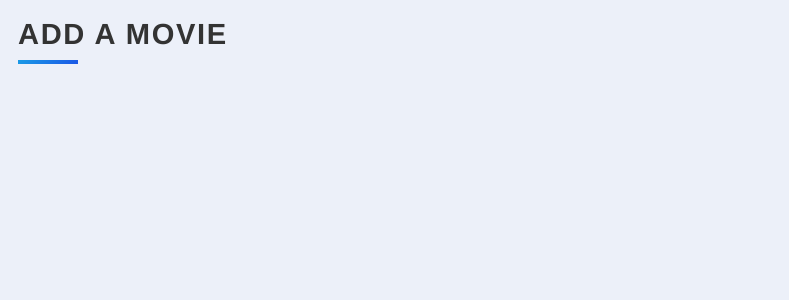
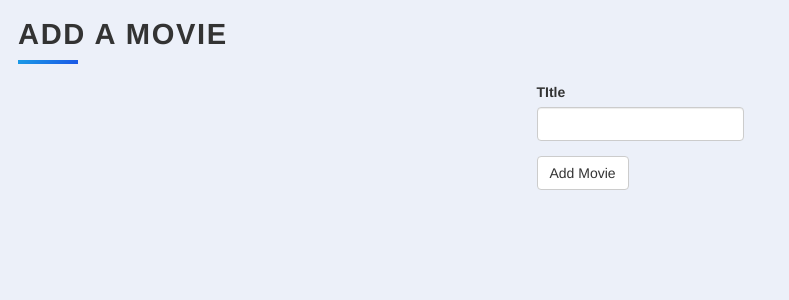
Before and after one commit to sadhwaniabhi/Top_10_Movie_List_Project, a Flask app: template templates/add.html in a window 1280 px wide. Shown: the top 300 px of the page, without its empty margins (0-789 px from the left). Run offline with Flask 2, Linux system fonts and the light colour scheme; the template is opened without the code that fills it: values that come from a table or form of the project are taken from there, others are empty; some libraries are stand-ins or nearby versions.

Commit message:
Add Movie function - takes movie name from user and fetches all the movies to user with that name from which user can select
Made changes in add and select html files

```diff
--- a/main.py
+++ b/main.py
@@ -11,7 +11,7 @@ app.config['SECRET_KEY'] = '8BYkEfBA6O6donzWlSihBXox7C0sKR6b'
 Bootstrap(app)
 app.config['SQLALCHEMY_DATABASE_URI'] = 'sqlite:///movie_list.db'
 app.config["SQLALCHEMY_TRACK_MODIFICATIONS"] = False
-
+TMDB_API = 'a6bd05b932640e4537e5c724db8a1eaa'
 db = SQLAlchemy(app)
 
 
@@ -22,7 +22,7 @@ class Movies(db.Model):
     year = db.Column(db.Integer, nullable=False)
     description = db.Column(db.String(500), nullable=False)
     rating = db.Column(db.Float, nullable=False)
-    ranking = db.Column(db.Integer, nullable=False)
+    ranking = db.Column(db.Integer, nullable=True)
     review = db.Column(db.String(300), nullable=False)
     img_url = db.Column(db.String(400), nullable=False)
 
@@ -46,10 +46,25 @@ def home():
     return render_template("index.html", movies=all_movies)
 
 
-@app.route("/add_movie")
+@app.route("/add", methods=["GET", "POST"])
 def add():
     form = AddForm()
-    pass
+    if form.validate_on_submit():
+        movie_name = form.title.data
+
+        parameter = {
+            'api_key': TMDB_API,
+            'query': movie_name
+        }
+
+        response = requests.get("https://api.themoviedb.org/3/search/movie", params=parameter)
+        response.raise_for_status()
+        movies_data = response.json()['results']
+
+        return render_template("select.html", movies=movies_data)
+
+    return render_template('add.html', form=form)
+
 
 
 @app.route("/update/<int:movie_id>")
--- a/templates/add.html
+++ b/templates/add.html
@@ -1,4 +1,5 @@
 {% extends 'bootstrap/base.html' %}
+{% import 'bootstrap/wtf.html' as wtf %}
 
 {% block styles %}
   {{ super() }}
@@ -12,5 +13,6 @@
 {% block content %}
 <div class="content">
     <h1 class="heading">Add a Movie</h1>
+    {{ wtf.quick_form(form,novalidate=True) }}
 </div>
 {% endblock %}
```
Also changed, not shown: templates/select.html (+5 -4 lines).
